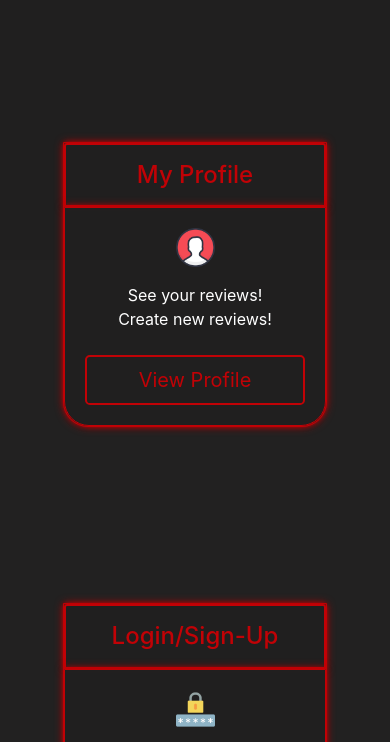
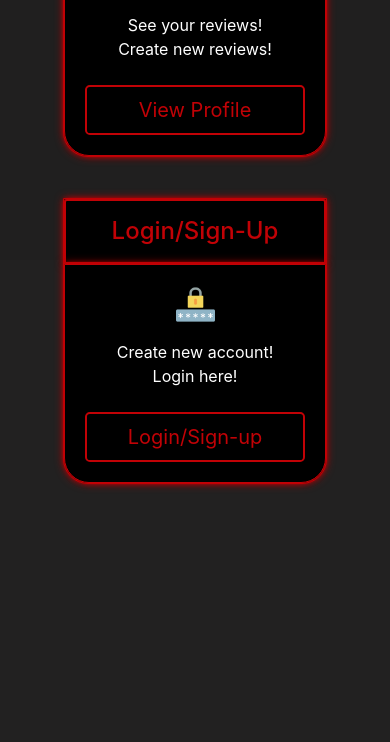
Before and after one commit to AveryNewhart/Avery-Module-2-Chal, a plain HTML site: page partthree.html in a window 390 px wide. Shown: the part 584-1326 px from the top of the page. After the commit the page ends 1092 px from the top, so only its background shows below. Drawn offline with nearby package versions, Linux system fonts and the light colour scheme.

Commit message:
mobile sizing

```diff
--- a/assets/partthree.css
+++ b/assets/partthree.css
@@ -127,6 +127,23 @@
     .bg {
         display: none;
     }
+    .corners {
+        background-color: black;
+      }
+
+    .head-col {
+        background-color: black;
+    }
+
+    .body-div {
+        background-color: black;
+    }
+    .content-div {
+        background-color: black;
+    }
+    .size {
+        margin-top: 2vh;
+    }
 }
 
 @media (max-width: 1052px) {
@@ -137,6 +154,23 @@
     .bg {
         display: none;
     }
+    .corners {
+        background-color: black;
+      }
+
+    .head-col {
+        background-color: black;
+    }
+
+    .body-div {
+        background-color: black;
+    }
+    .content-div {
+        background-color: black;
+    }
+    .size {
+        margin-top: 2vh;
+    }
 }
 
 
```
Also changed, not shown: assets/random.css (+3 -5 lines).
